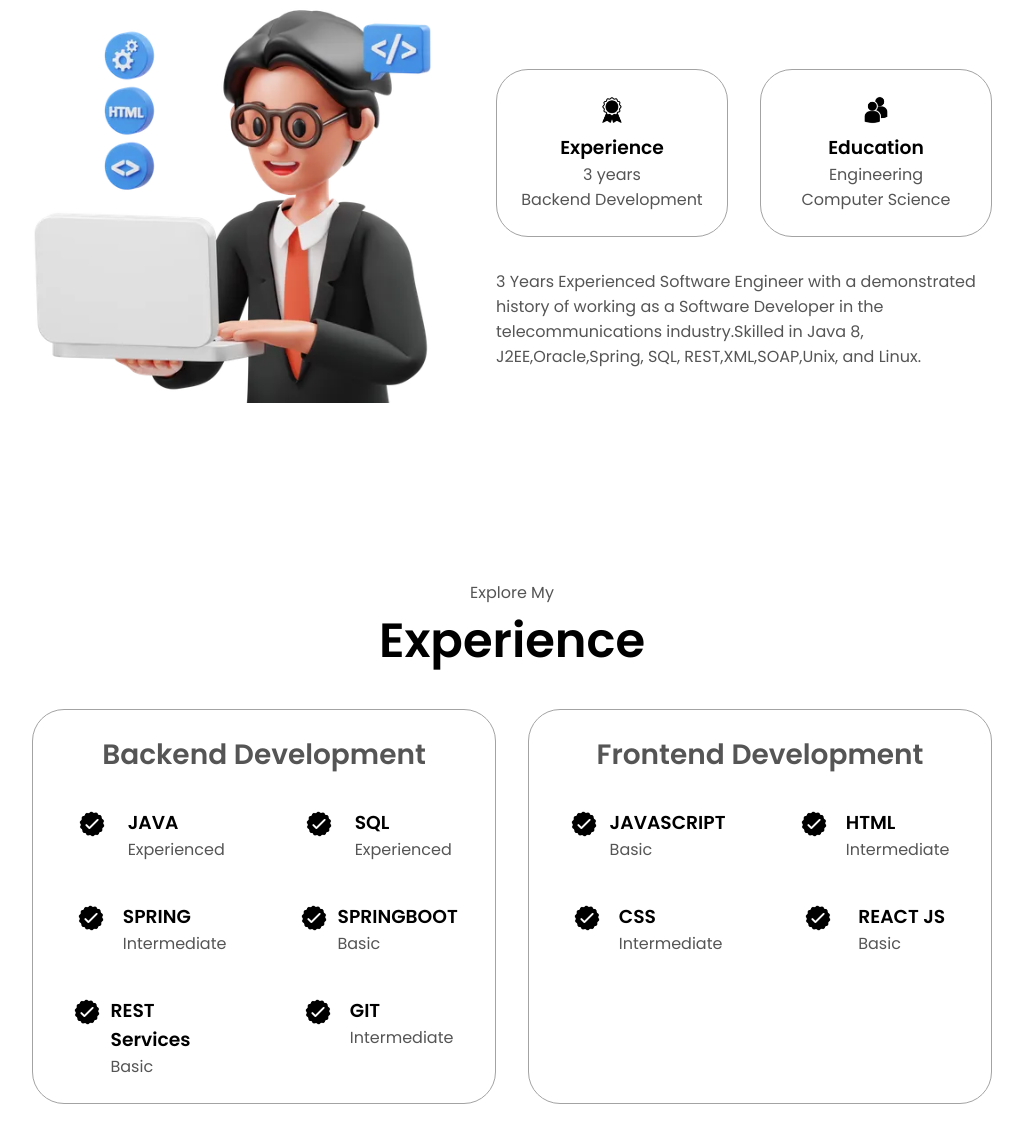
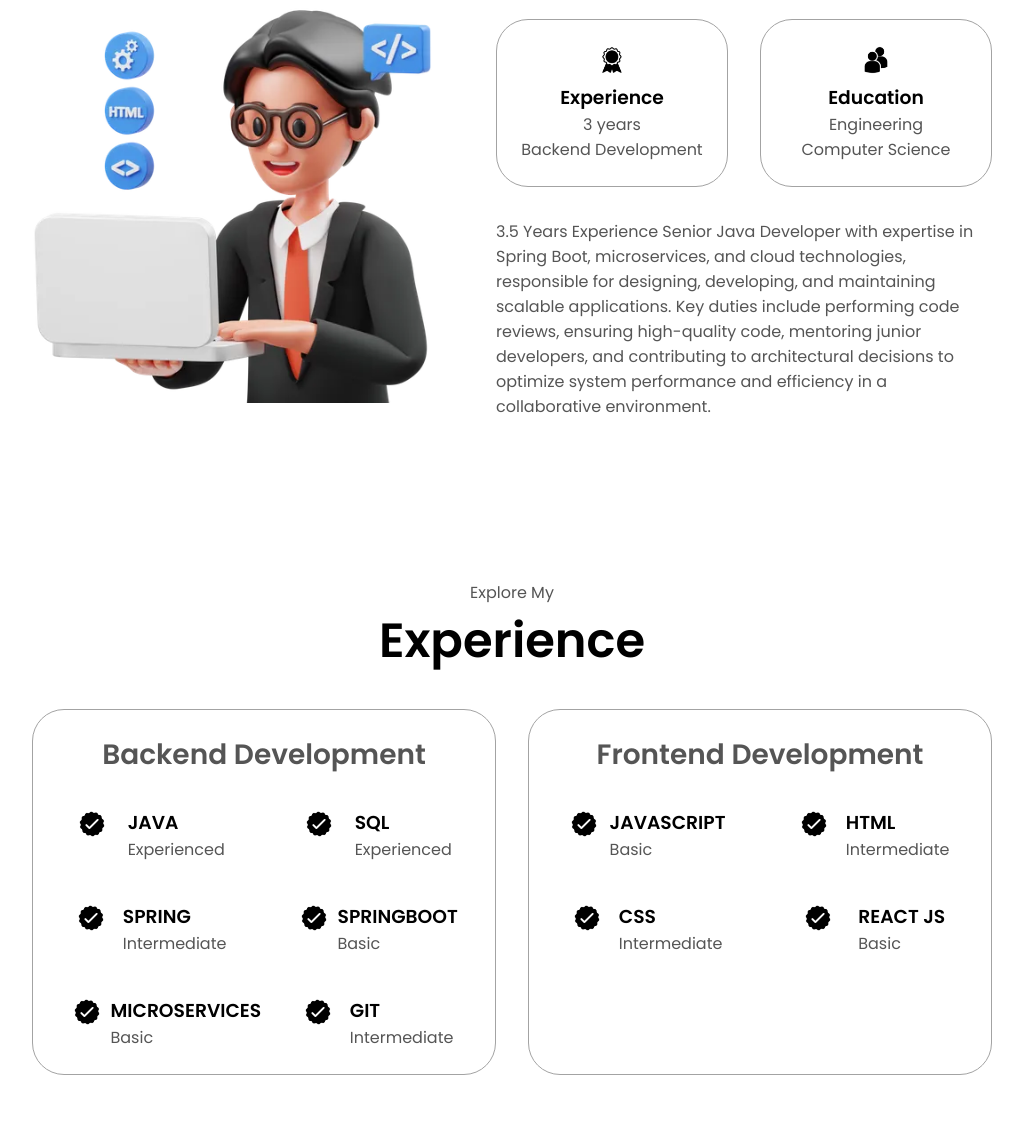
Before and after one commit to dixitayush/Resume, a plain HTML site: page index.html in a window 1280 px wide. Shown: the part 1116-2259 px from the top of the page, without its empty margins (128-1151 px from the left). Drawn offline with Linux system fonts and the light colour scheme.

Commit message:
Update index.html

```diff
--- a/index.html
+++ b/index.html
@@ -105,8 +105,7 @@
           </div>
           <div class="text-container">
             <p>
-              3 Years Experienced Software Engineer with a demonstrated history of working as a Software Developer in the telecommunications industry.Skilled in Java 8, J2EE,Oracle,Spring, SQL, REST,XML,SOAP,Unix, and Linux.
-            </p>
+            3.5 Years Experience Senior Java Developer with expertise in Spring Boot, microservices, and cloud technologies, responsible for designing, developing, and maintaining scalable applications. Key duties include performing code reviews, ensuring high-quality code, mentoring junior developers, and contributing to architectural decisions to optimize system performance and efficiency in a collaborative environment.
           </div>
         </div>
       </div>
@@ -170,7 +169,7 @@
                   class="icon"
                 />
                 <div>
-                  <h3>REST Services</h3>
+                  <h3>MICROSERVICES</h3>
                   <p>Basic</p>
                 </div>
               </article>
```
